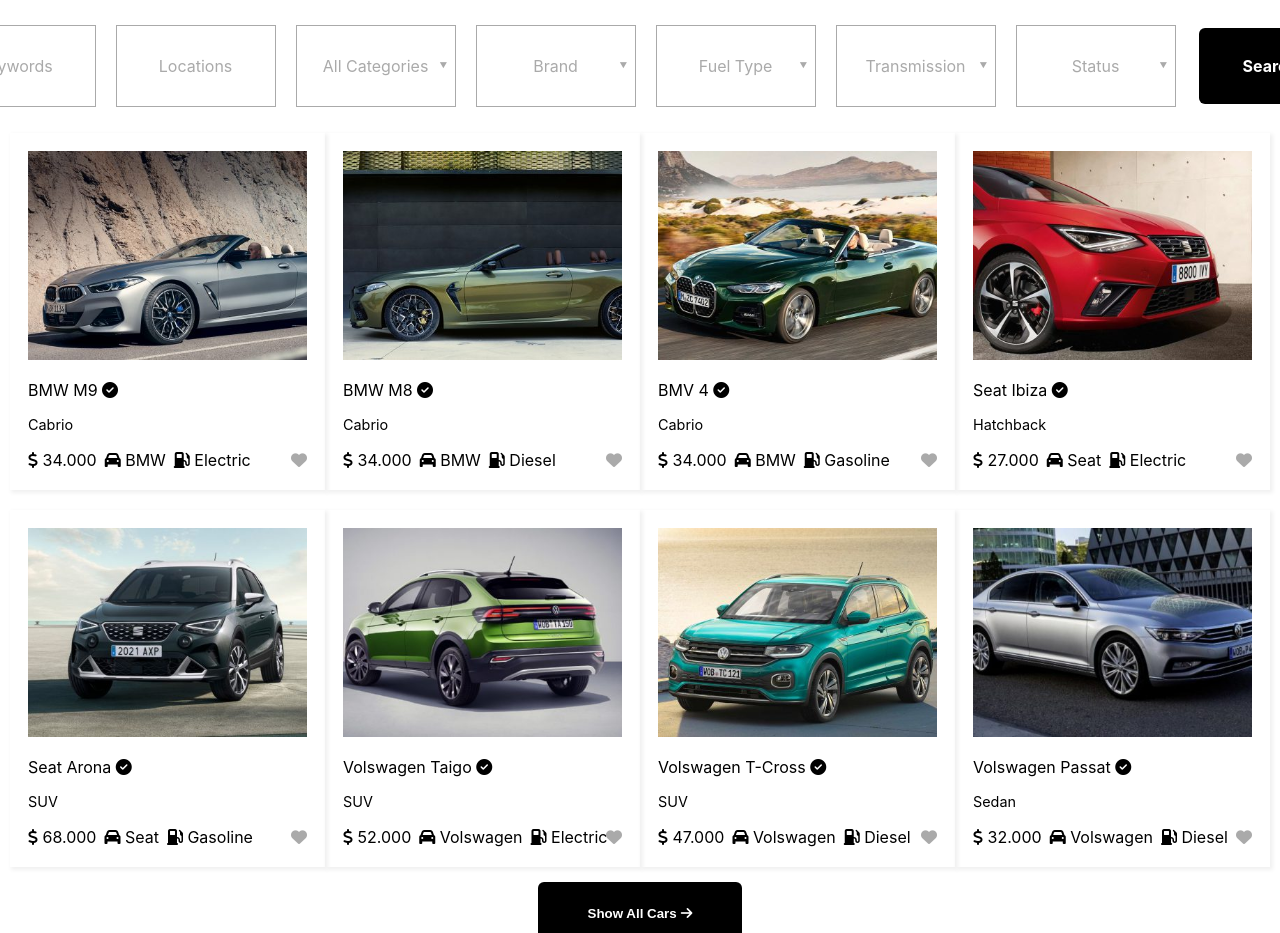
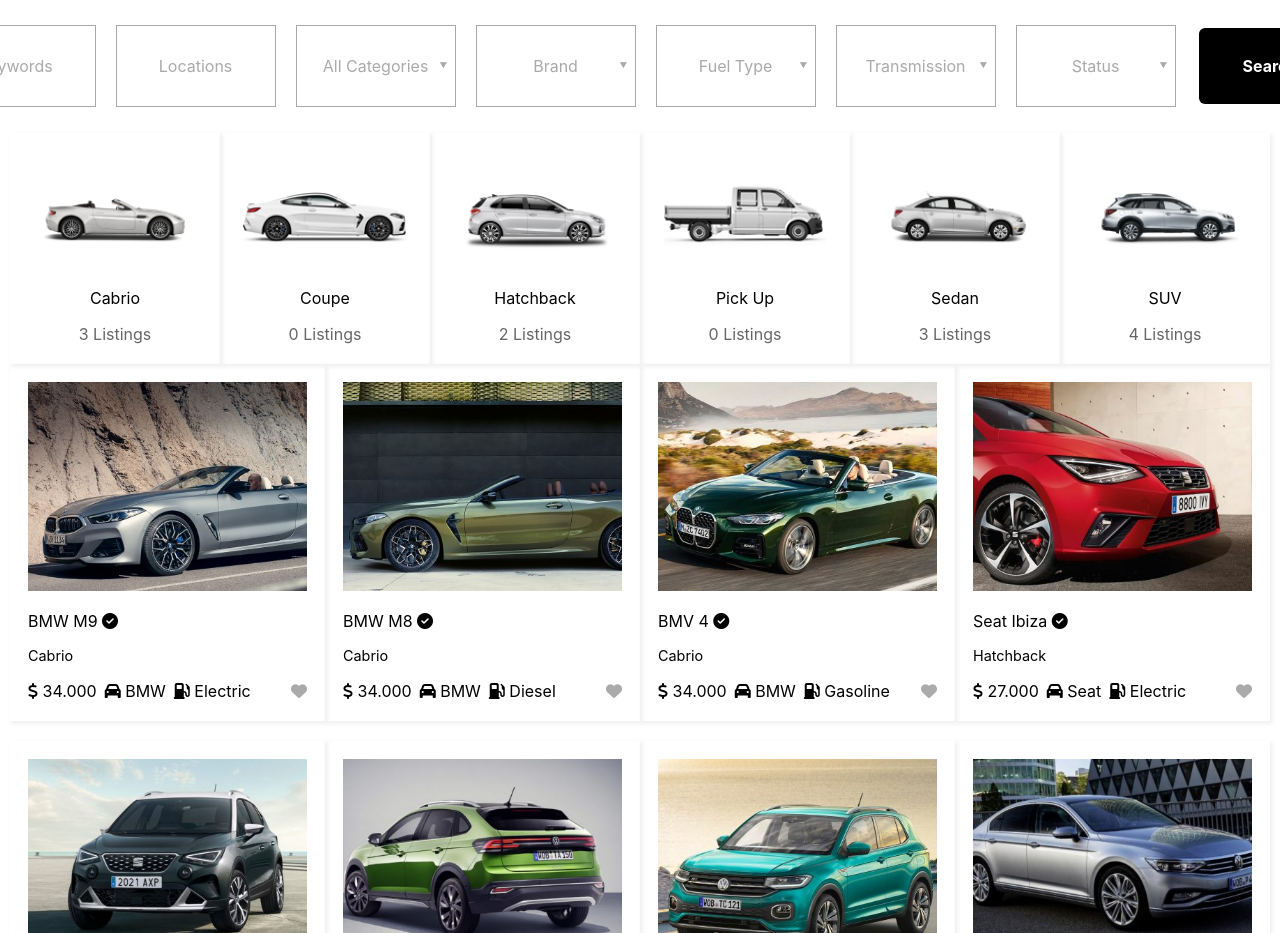
Before and after one commit to AlbertoArrighetti/proj-html-vuejs, a Vue app: page / in a window 1280 px wide. Shown: the part 900-1833 px from the top of the page. Built offline with nearby package versions, Linux system fonts and the light colour scheme.

Commit message:
car categories

```diff
--- a/src/components/items/carCard.vue
+++ b/src/components/items/carCard.vue
@@ -17,7 +17,7 @@
 </script>
 
 <template>
-    <li class="cardWrapper">
+    <li class="cardWrapper car_list_item">
         <div class="img_wrapper">
             <img :src="card.img" :alt="card.model">
         </div>
@@ -44,12 +44,15 @@
 
 .cardWrapper {
     list-style-type: none;
-    width: calc(100% / 4);
     padding: 18px;
     box-shadow: 2px 2px 4px 1px rgb(241, 241, 241);
     display: flex;
     flex-direction: column;
     gap: 12px;
+
+    &.car_list_item {
+        width: calc(100% / 4);
+    }
 
     img {
         width: 100%;
--- /dev/null
+++ b/src/components/items/carCategories.vue
@@ -0,0 +1,40 @@
+<script>
+import { store } from '/src/store';
+
+export default {
+    name: 'carCategories',
+
+    props: {
+        categoryCard: Object,
+    },
+
+    data() {
+        return {
+            store,
+        }
+    },
+}
+</script>
+
+<template>
+    <li class="cardWrapper car_categories_item">
+        <img :src="'/src/assets/'+categoryCard.src+'.jpg'" :alt="categoryCard.type">
+        <div>{{ categoryCard.type }}</div>
+
+        <div class="listing">{{ categoryCard.listing }} Listings</div>
+    </li>
+</template>
+
+<style lang="scss">
+@use '/src/styles/variables' as *;
+@use '/src/styles/mixin.scss' as *;
+
+.car_categories_item {
+    width: calc(100% / 6);
+    text-align: center;
+
+    .listing {
+        opacity: 0.6;
+    }
+}
+</style>
--- a/src/components/main/carList.vue
+++ b/src/components/main/carList.vue
@@ -2,11 +2,14 @@
 import {store} from '/src/store.js';
 
 import carCard from '../items/carCard.vue';
+import carCategories from '../items/carCategories.vue';
+
 export default {
     name: 'carList',
 
     components: {
         carCard,
+        carCategories,
     },
 
     data() {
@@ -21,8 +24,12 @@
 <template>
 <div id="carList">
     <div class="container">
+        <ul class="car_categories">
+            <carCategories v-for="currentCategory in store.carType" :categoryCard="currentCategory">
+            </carCategories>
+        </ul>
         <ul class="cars">
-            <carCard v-for="(currentCar, index) in store.cars" :card="currentCar">
+            <carCard v-for="currentCar in store.cars" :card="currentCar">
             </carCard>
         </ul>
 
@@ -39,6 +46,10 @@
 
 #carList {
     margin-bottom: 20px;
+
+    .car_categories {
+        display: flex;
+    }
 
     .cars {
         width: 100%;
--- a/src/store.js
+++ b/src/store.js
@@ -78,12 +78,36 @@
             ],
 
             carType: [
-                'Cabrio',
-                'Coupe',
-                'Hatchback',
-                'Pick Up',
-                'Sedan',
-                'SUV',
+                {
+                    src: 'cabrio',
+                    type: 'Cabrio',
+                    listing: 3,
+                },
+                {
+                    src: 'coupe',
+                    type: 'Coupe',
+                    listing: 0,
+                },
+                {
+                    src: 'hatchback',
+                    type: 'Hatchback',
+                    listing: 2,
+                },
+                {
+                    src: 'pickup',
+                    type: 'Pick Up',
+                    listing: 0,
+                },
+                {
+                    src: 'sedan',
+                    type: 'Sedan',
+                    listing: 3,
+                },
+                {
+                    src: 'suv',
+                    type: 'SUV',
+                    listing: 4,
+                },
             ],
 
 })
```
